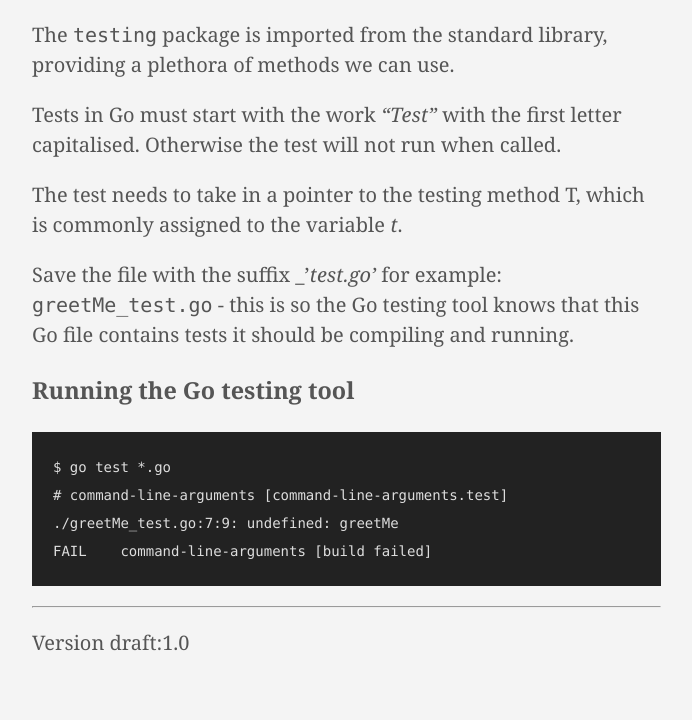
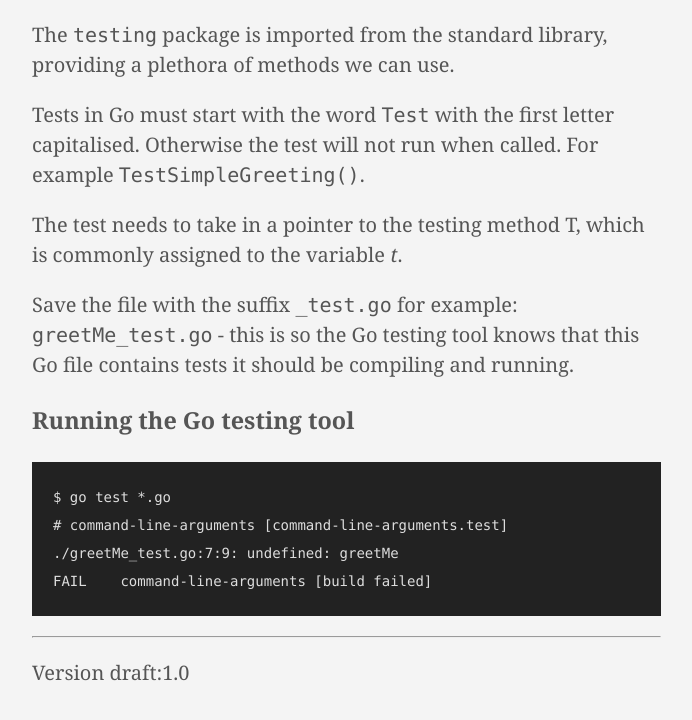
Before and after one commit to kwhitlock/kwhitlock.github.io, a plain HTML site: page posts/go/testing/index.html in a window 1280 px wide. Shown: the part 1065-1785 px from the top of the page, without its empty margins (112-804 px from the left). Drawn offline with Linux system fonts and the light colour scheme.

Commit message:
rebuilding site Sun 15 Sep 2019 06:54:52 BST

```diff
--- a/posts/go/testing/index.html
+++ b/posts/go/testing/index.html
@@ -41,7 +41,7 @@ Writing a Test package main import &quot;testing&quot; func TestSimpleGreeting(t
 
 <meta itemprop="datePublished" content="2019-09-15T06:21:13&#43;01:00" />
 <meta itemprop="dateModified" content="2019-09-15T06:21:13&#43;01:00" />
-<meta itemprop="wordCount" content="195">
+<meta itemprop="wordCount" content="198">
 
 
 
@@ -136,11 +136,11 @@ func TestSimpleGreeting(t *testing.T){
 
 <p>The <code>testing</code> package is imported from the standard library, providing a plethora of methods we can use.</p>
 
-<p>Tests in Go must start with the work <em>&ldquo;Test&rdquo;</em> with the first letter capitalised. Otherwise the test will not run when called.</p>
+<p>Tests in Go must start with the word <code>Test</code> with the first letter capitalised. Otherwise the test will not run when called. For example <code>TestSimpleGreeting()</code>.</p>
 
 <p>The test needs to take in a pointer to the testing method T, which is commonly assigned to the variable <em>t</em>.</p>
 
-<p>Save the file with the suffix _&rsquo;<em>test.go&rsquo;</em> for example:
+<p>Save the file with the suffix <code>_test.go</code> for example:
 <code>greetMe_test.go</code> - this is so the Go testing tool knows that this Go file contains tests it should be compiling and running.</p>
 
 <h3 id="running-the-go-testing-tool">Running the Go testing tool</h3>
```
